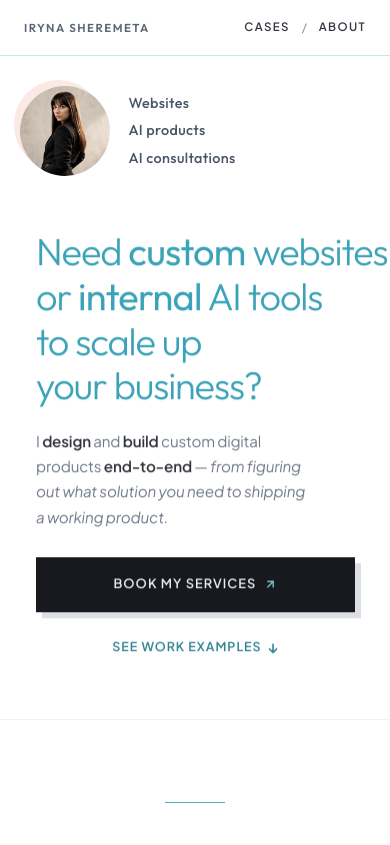
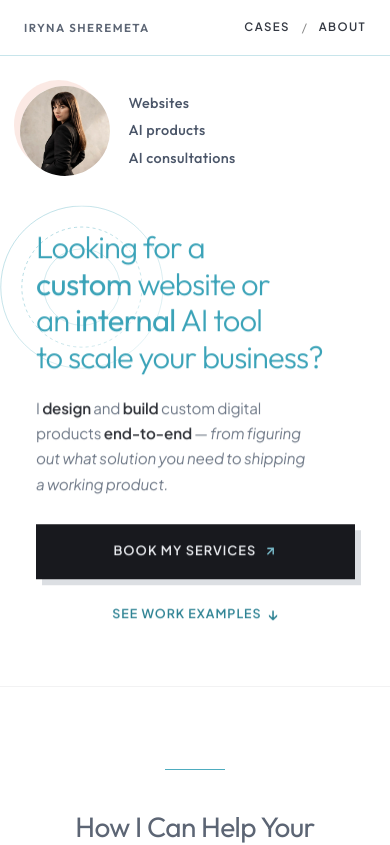
Before and after one commit to Irene2828/porfoliojuly, a Next.js app: page / in a window 390 px wide. Shown: the top 845 px of the page. Built offline with nearby package versions, Linux system fonts and the light colour scheme; no server answers; the database is empty.

Commit message:
feat(hero): update headline text to 4 lines and add pale teal circles decor under top-left headline

```diff
--- a/src/app/index.css
+++ b/src/app/index.css
@@ -428,7 +428,7 @@ h1, h2, h3, h4, h5, h6 {
   .v2-theme .hero-statement,
   .v2-theme .hero-name-group .hero-text h1 {
     font-family: var(--font-heading) !important;
-    font-size: clamp(38px, 8.85vw, 42.5px) !important; /* +15% larger on mobile */
+    font-size: clamp(31px, 7.8vw, 42px) !important; /* Perfectly sized for 4 lines on mobile */
     font-weight: 300 !important;
     letter-spacing: -0.03em !important;
     line-height: 1.18 !important;
@@ -441,21 +441,20 @@ h1, h2, h3, h4, h5, h6 {
   }
 
   /* Spread mobile hero headline into 4 distinct lines:
-     Line 1: "Need custom websites"
-     Line 2: "or internal AI tools"
-     Line 3: "to scale up"
-     Line 4: "your business?" */
-  .v2-theme .headline-lead-line {
+     Line 1: "Looking for a"
+     Line 2: "custom website or"
+     Line 3: "an internal AI tool"
+     Line 4: "to scale your business?" */
+  .v2-theme .headline-line {
     display: block !important;
     white-space: nowrap !important;
   }
-  .v2-theme .headline-sub-line {
-    display: block !important;
-  }
-  .v2-theme .headline-scale-part,
-  .v2-theme .headline-business-part {
-    display: block !important;
-    white-space: nowrap !important;
+
+  .v2-theme .hero-teal-concentric-rings {
+    top: -24px !important;
+    left: -20px !important;
+    transform: scale(0.78);
+    transform-origin: top left;
   }
 }
 
--- a/src/app/v2/components/HeroV2.tsx
+++ b/src/app/v2/components/HeroV2.tsx
@@ -35,6 +35,44 @@ export default function HeroV2() {
             <span style={{ position: 'absolute', bottom: '16px', left: '-18px', width: '6px', height: '6px', border: '1px solid rgba(160, 170, 182, 0.32)', backgroundColor: 'transparent' }} />
           </div>
 
+          {/* Pale brand teal concentric rings decor: twice smaller (210px), under top-left of headline */}
+          <div
+            className="hero-teal-concentric-rings"
+            aria-hidden="true"
+            style={{
+              position: 'absolute',
+              top: '-48px',
+              left: '-60px',
+              width: '210px',
+              height: '210px',
+              pointerEvents: 'none',
+              zIndex: 0
+            }}
+          >
+            <svg
+              width="210"
+              height="210"
+              viewBox="0 0 210 210"
+              fill="none"
+              xmlns="http://www.w3.org/2000/svg"
+              style={{
+                width: '100%',
+                height: '100%',
+                maskImage: 'linear-gradient(135deg, rgba(0, 0, 0, 0.9) 0%, rgba(0, 0, 0, 0.65) 50%, rgba(0, 0, 0, 0.25) 100%)',
+                WebkitMaskImage: 'linear-gradient(135deg, rgba(0, 0, 0, 0.9) 0%, rgba(0, 0, 0, 0.65) 50%, rgba(0, 0, 0, 0.25) 100%)'
+              }}
+            >
+              {/* Outer Ring (210px -> r=104) - Pale Brand Teal */}
+              <circle cx="105" cy="105" r="104" stroke="rgba(59, 163, 184, 0.42)" strokeWidth="1.2" />
+
+              {/* Middle Dashed Ring (154px -> r=77) - Pale Brand Teal */}
+              <circle cx="105" cy="105" r="77" stroke="rgba(59, 163, 184, 0.52)" strokeWidth="1.2" strokeDasharray="4 4" />
+
+              {/* Inner Ring (98px -> r=49) - Pale Brand Teal */}
+              <circle cx="105" cy="105" r="49" stroke="rgba(59, 163, 184, 0.35)" strokeWidth="1.2" />
+            </svg>
+          </div>
+
           <div className="hero-copy-motion" style={{ position: 'relative', zIndex: 1 }}>
             <div className="hero-name-group" style={{ position: 'relative' }}>
               <div
@@ -42,11 +80,15 @@ export default function HeroV2() {
                 style={{ transform: 'translateY(-0.4rem)' }}
               >
                 <h1 className="hero-statement hero-statement-anim" style={{ display: 'flex', flexDirection: 'column', gap: '0px', lineHeight: '1.02' }}>
-                  <span className="headline-line headline-lead-line headline-light">Need <span className="headline-spaced-word">custom</span> websites</span>
-                  <span className="headline-line headline-lead-line headline-light">or <span className="headline-spaced-word">internal</span> AI tools</span>
-                  <span className="headline-line headline-sub-line headline-light">
-                    <span className="headline-scale-part">to scale up</span>{' '}
-                    <span className="headline-business-part">your business?</span>
+                  <span className="headline-line headline-light">Looking for a</span>
+                  <span className="headline-line headline-light">
+                    <span className="headline-spaced-word">custom</span> website or
+                  </span>
+                  <span className="headline-line headline-light">
+                    an <span className="headline-spaced-word">internal</span> AI tool
+                  </span>
+                  <span className="headline-line headline-light">
+                    to scale your business?
                   </span>
                 </h1>
                 <p className="hero-frame-paragraph hero-paragraph-anim" style={{ marginTop: '1.7rem', fontSize: '1.213rem', lineHeight: '1.75', color: 'var(--color-body-dark, #333842)', maxWidth: '100%', fontWeight: 400, opacity: 0.9 }}>
```
